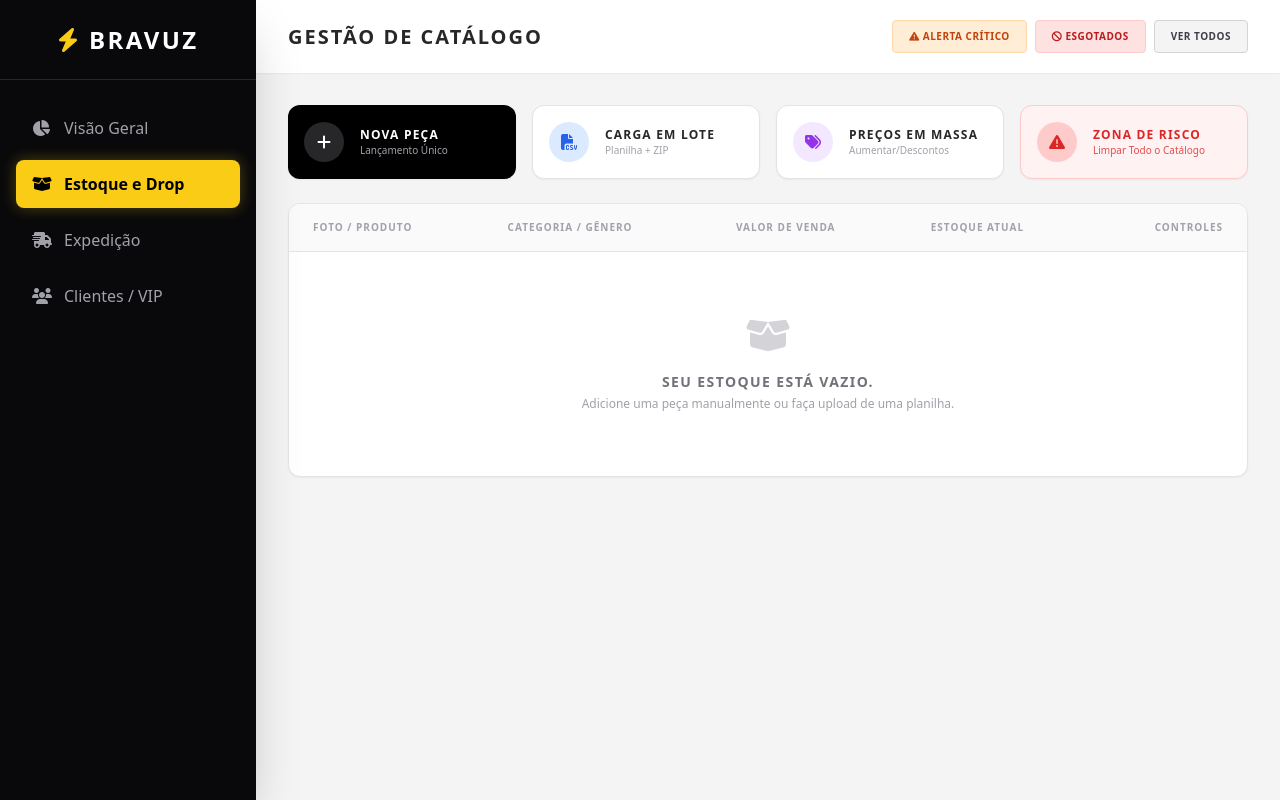
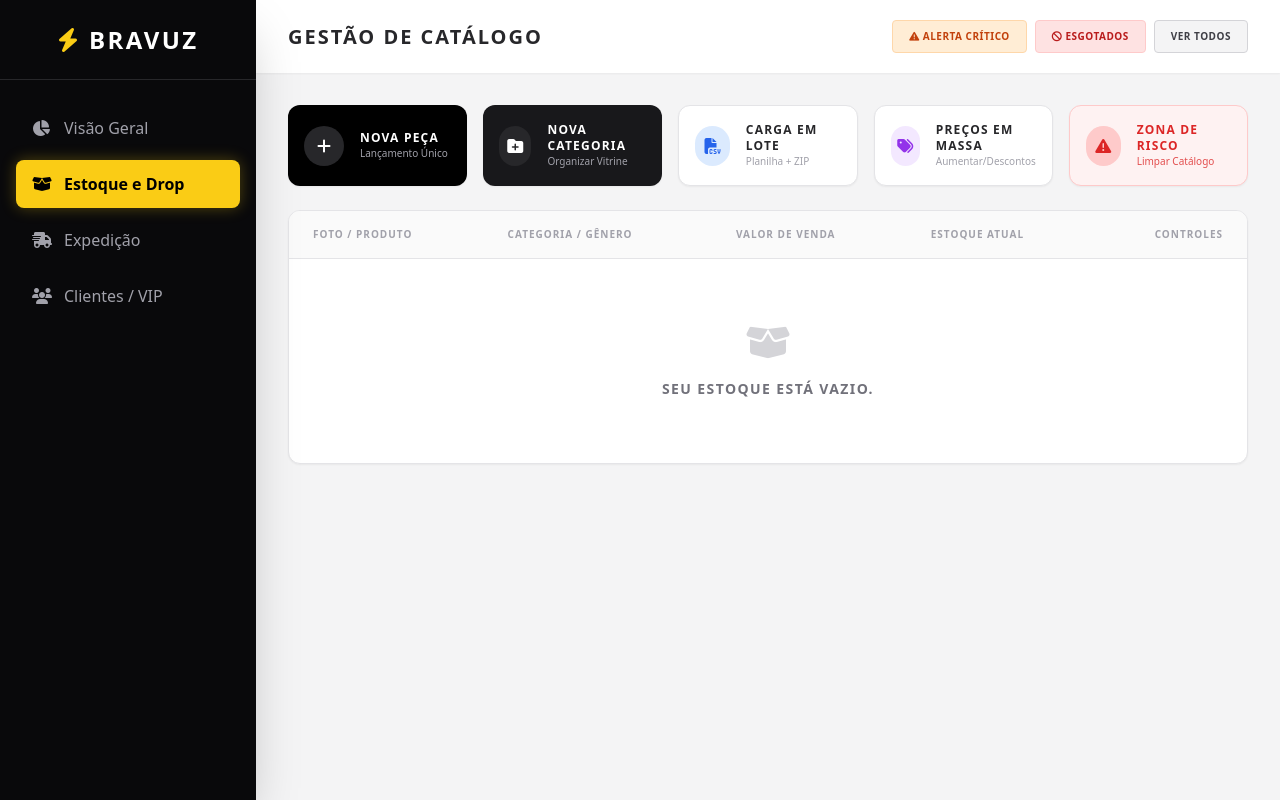
Before and after one commit to DevLeonan/bravuz, a Django app: page /painel/produtos/ in a window 1280 px wide. Run offline with Django 5.2, Linux system fonts and the light colour scheme; the visitor is signed in with stand-in values (Sample User, id 1); data that the repository does not hold is empty; some libraries are stand-ins or nearby versions.

Commit message:
Adicionando criador de categorias nativo dentro do painel de controle

```diff
--- a/painel/templates/painel/produtos.html
+++ b/painel/templates/painel/produtos.html
@@ -57,7 +57,7 @@
 
         <main class="p-8 w-full max-w-7xl mx-auto space-y-6">
 
-            <div class="grid grid-cols-1 md:grid-cols-2 lg:grid-cols-4 gap-4">
+            <div class="grid grid-cols-1 sm:grid-cols-2 lg:grid-cols-5 gap-4">
                 <button onclick="abrirModal('modal-add')" class="bg-black text-white p-4 rounded-xl shadow-sm flex items-center gap-4 hover:bg-zinc-800 transition-colors group">
                     <div class="bg-zinc-800 w-10 h-10 rounded-full flex items-center justify-center group-hover:bg-yellow-400 group-hover:text-black transition-colors">
                         <i class="fa-solid fa-plus"></i>
@@ -65,6 +65,16 @@
                     <div class="text-left">
                         <p class="text-xs font-black uppercase tracking-widest">Nova Peça</p>
                         <p class="text-[10px] text-zinc-400">Lançamento Único</p>
+                    </div>
+                </button>
+
+                <button onclick="abrirModal('modal-add-categoria')" class="bg-zinc-900 text-white p-4 rounded-xl shadow-sm flex items-center gap-4 hover:bg-zinc-800 transition-colors group">
+                    <div class="bg-zinc-800 w-10 h-10 rounded-full flex items-center justify-center group-hover:bg-yellow-400 group-hover:text-black transition-colors">
+                        <i class="fa-solid fa-folder-plus"></i>
+                    </div>
+                    <div class="text-left">
+                        <p class="text-xs font-black uppercase tracking-widest">Nova Categoria</p>
+                        <p class="text-[10px] text-zinc-400">Organizar Vitrine</p>
                     </div>
                 </button>
 
@@ -97,7 +107,7 @@
                         </div>
                         <div class="text-left">
                             <p class="text-xs font-black uppercase tracking-widest">Zona de Risco</p>
-                            <p class="text-[10px] opacity-80">Limpar Todo o Catálogo</p>
+                            <p class="text-[10px] opacity-80">Limpar Catálogo</p>
                         </div>
                     </button>
                 </form>
@@ -174,7 +184,6 @@
                                 <td colspan="5" class="px-6 py-16 text-center">
                                     <i class="fa-solid fa-box-open text-4xl text-zinc-300 mb-4 block"></i>
                                     <p class="text-zinc-500 font-bold uppercase tracking-widest text-sm">Seu estoque está vazio.</p>
-                                    <p class="text-zinc-400 text-xs mt-1">Adicione uma peça manualmente ou faça upload de uma planilha.</p>
                                 </td>
                             </tr>
                             {% endfor %}
@@ -205,7 +214,7 @@
                 </div>
 
                 <div>
-                    <label class="block text-[10px] font-bold text-zinc-500 uppercase tracking-wider mb-1">Estoque Inicial (Unidades)</label>
+                    <label class="block text-[10px] font-bold text-zinc-500 uppercase tracking-wider mb-1">Estoque Inicial</label>
                     <input type="number" name="estoque" value="10" required class="w-full border border-zinc-300 rounded p-2 text-sm focus:ring-2 focus:ring-black outline-none bg-zinc-50">
                 </div>
 
@@ -217,7 +226,7 @@
                 </div>
 
                 <div>
-                    <label class="block text-[10px] font-bold text-zinc-500 uppercase tracking-wider mb-1">Departamento (Gênero)</label>
+                    <label class="block text-[10px] font-bold text-zinc-500 uppercase tracking-wider mb-1">Departamento</label>
                     <select name="genero" class="w-full border border-zinc-300 rounded p-2 text-sm focus:ring-2 focus:ring-black outline-none bg-white">
                         <option value="U">Unissex</option>
                         <option value="M">Masculino</option>
@@ -236,7 +245,7 @@
                         <span class="text-xs font-black text-yellow-800 uppercase tracking-wide">Ativar Promoção</span>
                     </label>
                     <div>
-                        <input type="number" step="0.01" name="preco_promocional" placeholder="R$ Preço com Desconto" class="w-full border border-yellow-300 rounded p-2 text-sm focus:ring-2 focus:ring-yellow-500 outline-none bg-white">
+                        <input type="number" step="0.01" name="preco_promocional" placeholder="R$ Preço Desconto" class="w-full border border-yellow-300 rounded p-2 text-sm focus:ring-2 focus:ring-yellow-500 outline-none bg-white">
                     </div>
                 </div>
 
@@ -248,6 +257,23 @@
                 <div class="md:col-span-2 pt-4 flex justify-end">
                     <button type="submit" class="bg-black text-white font-black uppercase tracking-widest text-xs py-3 px-8 rounded hover:bg-yellow-400 hover:text-black transition-colors shadow-md w-full">Adicionar ao Estoque</button>
                 </div>
+            </form>
+        </div>
+    </div>
+
+    <div id="modal-add-categoria" class="fixed inset-0 bg-black bg-opacity-70 z-50 justify-center items-center hidden backdrop-blur-sm">
+        <div class="bg-white w-full max-w-md rounded-xl shadow-2xl p-6 relative">
+            <button onclick="fecharModal('modal-add-categoria')" class="absolute top-4 right-4 text-zinc-400 hover:text-black"><i class="fa-solid fa-xmark text-2xl"></i></button>
+            <h2 class="text-lg font-black text-zinc-900 uppercase tracking-widest mb-4 border-b pb-2"><i class="fa-solid fa-folder-plus text-yellow-500 mr-2"></i> Criar Nova Categoria</h2>
+
+            <form method="POST" action="/painel/produtos/" class="space-y-4 mt-4">
+                {% csrf_token %}
+                <input type="hidden" name="acao" value="criar_categoria">
+                <div>
+                    <label class="block text-[10px] font-bold text-zinc-500 uppercase tracking-wider mb-1">Nome da Categoria (Ex: Camisetas, Bones, Jeans)</label>
+                    <input type="text" name="nome_categoria" required placeholder="Ex: Bermudas Cargo" class="w-full border border-zinc-300 rounded p-2.5 text-sm bg-zinc-50 focus:ring-2 focus:ring-black outline-none font-bold">
+                </div>
+                <button type="submit" class="w-full bg-black text-white px-6 py-3 font-black uppercase tracking-widest text-xs rounded hover:bg-yellow-400 hover:text-black transition-colors mt-2 shadow-md">Salvar Categoria</button>
             </form>
         </div>
     </div>
@@ -295,7 +321,7 @@
 
                 <div class="md:col-span-2">
                     <label class="block text-[10px] font-bold text-zinc-500 uppercase tracking-wider mb-1">Tamanhos Disponíveis</label>
-                    <input type="text" name="tamanhos" id="edit-tamanhos" placeholder="Exemplo: P, M, G, GG (Deixe em branco se for tamanho único)" class="w-full border border-zinc-300 rounded p-2 text-sm focus:ring-2 focus:ring-black outline-none bg-zinc-50">
+                    <input type="text" name="tamanhos" id="edit-tamanhos" class="w-full border border-zinc-300 rounded p-2 text-sm focus:ring-2 focus:ring-black outline-none bg-zinc-50">
                 </div>
 
                 <div class="md:col-span-2 bg-yellow-50 p-4 rounded border border-yellow-200 grid grid-cols-2 gap-4 items-center">
@@ -304,7 +330,7 @@
                         <span class="text-xs font-black text-yellow-800 uppercase tracking-wide">Ativar Promoção</span>
                     </label>
                     <div>
-                        <input type="number" step="0.01" name="preco_promocional" id="edit-promo-preco" placeholder="R$ Preço Desconto" class="w-full border border-yellow-300 rounded p-2 text-sm focus:ring-2 focus:ring-yellow-500 outline-none bg-white">
+                        <input type="number" step="0.01" name="preco_promocional" id="edit-promo-preco" class="w-full border border-yellow-300 rounded p-2 text-sm focus:ring-2 focus:ring-yellow-500 outline-none bg-white">
                     </div>
                 </div>
 
@@ -324,15 +350,6 @@
         <div class="bg-white w-full max-w-md rounded-xl shadow-2xl p-6 relative">
             <button onclick="fecharModal('modal-csv')" class="absolute top-4 right-4 text-zinc-400 hover:text-black"><i class="fa-solid fa-xmark text-2xl"></i></button>
             <h2 class="text-lg font-black text-zinc-900 uppercase tracking-widest mb-2 border-b pb-2"><i class="fa-solid fa-file-csv text-blue-500 mr-2"></i> Carga em Lote</h2>
-
-            <div class="bg-blue-50 border border-blue-100 rounded-lg p-4 mb-6 mt-4">
-                <p class="text-[10px] text-blue-600 font-bold uppercase tracking-widest mb-1">A ordem das colunas (.CSV):</p>
-                <ol class="text-xs text-blue-900 font-mono bg-white p-2 rounded border border-blue-200">
-                    <li>1. Nome | 2. Preço | 3. Categoria</li>
-                    <li>4. Nome da Foto | 5. Gênero (M/F/U) | 6. Estoque</li>
-                </ol>
-            </div>
-
             <form method="POST" action="/painel/produtos/" enctype="multipart/form-data" class="space-y-4">
                 {% csrf_token %}
                 <input type="hidden" name="acao" value="importar_csv">
@@ -341,7 +358,7 @@
                     <input type="file" name="arquivo_csv" accept=".csv" required class="border border-zinc-300 rounded p-2 w-full text-sm bg-zinc-50">
                 </div>
                 <div>
-                    <label class="block text-[10px] font-bold text-zinc-500 uppercase tracking-wider mb-1">Fotos Compactadas (.ZIP) - Opcional</label>
+                    <label class="block text-[10px] font-bold text-zinc-500 uppercase tracking-wider mb-1">Fotos (.ZIP) - Opcional</label>
                     <input type="file" name="arquivo_zip" accept=".zip" class="border border-zinc-300 rounded p-2 w-full text-sm bg-zinc-50">
                 </div>
                 <button type="submit" class="w-full bg-black text-white px-6 py-3 font-black uppercase tracking-widest text-xs rounded hover:bg-zinc-800 transition-colors mt-2">Iniciar Importação</button>
@@ -353,13 +370,12 @@
         <div class="bg-white w-full max-w-md rounded-xl shadow-2xl p-6 relative">
             <button onclick="fecharModal('modal-massa')" class="absolute top-4 right-4 text-zinc-400 hover:text-black"><i class="fa-solid fa-xmark text-2xl"></i></button>
             <h2 class="text-lg font-black text-zinc-900 uppercase tracking-widest mb-4 border-b pb-2"><i class="fa-solid fa-tags text-purple-500 mr-2"></i> Alteração em Bloco</h2>
-
             <form method="POST" action="/painel/produtos/" class="space-y-4 mt-4">
                 {% csrf_token %}
                 <input type="hidden" name="acao" value="ajuste_em_massa">
                 <div class="grid grid-cols-2 gap-4">
                     <div>
-                        <label class="block text-[10px] font-bold text-zinc-500 uppercase tracking-wider mb-1">Categoria (Marca)</label>
+                        <label class="block text-[10px] font-bold text-zinc-500 uppercase tracking-wider mb-1">Categoria</label>
                         <select name="categoria_massa" class="w-full border border-zinc-300 rounded p-2 text-sm bg-zinc-50">
                             <option value="todas">Todas as Peças</option>
                             {% for cat in categorias %}<option value="{{ cat.id }}">{{ cat.nome }}</option>{% endfor %}
@@ -375,7 +391,7 @@
                 </div>
                 <div>
                     <label class="block text-[10px] font-bold text-zinc-500 uppercase tracking-wider mb-1">Porcentagem (%)</label>
-                    <input type="number" name="porcentagem" min="1" max="100" placeholder="Ex: 10 para aplicar 10%" required class="w-full border border-zinc-300 rounded p-2 text-sm bg-zinc-50 focus:ring-2 focus:ring-black">
+                    <input type="number" name="porcentagem" min="1" max="100" required class="w-full border border-zinc-300 rounded p-2 text-sm bg-zinc-50 focus:ring-2 focus:ring-black">
                 </div>
                 <button type="submit" class="w-full bg-purple-600 text-white px-6 py-3 font-black uppercase tracking-widest text-xs rounded hover:bg-purple-700 transition-colors mt-2">Processar Recálculo</button>
             </form>
@@ -391,7 +407,6 @@
             document.getElementById(idModal).classList.remove('modal-aberto');
         }
 
-        // Função do Javascript atualizada para receber também o campo 'tamanhos'
         function abrirModalEdicao(id, nome, preco, estoque, genero, categoriaId, isPromo, precoPromo, tamanhos) {
             document.getElementById('edit-id').value = id;
             document.getElementById('edit-nome').value = nome;
@@ -403,7 +418,6 @@
 
             const promoCheck = document.getElementById('edit-promo-check');
             promoCheck.checked = (isPromo === 'True');
-
             document.getElementById('edit-promo-preco').value = precoPromo !== 'None' ? parseFloat(precoPromo.replace(',', '.')).toFixed(2) : '';
 
             abrirModal('modal-editar');
--- a/painel/views.py
+++ b/painel/views.py
@@ -3,6 +3,7 @@ from django.contrib.auth.decorators import user_passes_test
 from django.http import JsonResponse
 from django.db.models import Sum, Count, Avg, Q
 from django.utils import timezone
+from django.utils.text import slugify
 from loja.models import Produto, Categoria
 from pagamentos.models import Pedido, ItemPedido
 from clientes.models import Cliente
@@ -105,6 +106,19 @@ def gerenciar_produtos(request):
                 imagem=imagem, tamanhos=tamanhos
             )
 
+        # 👑 NOVA FUNÇÃO: CRIAR CATEGORIA DIRETO PELO PAINEL
+        elif acao == 'criar_categoria':
+            nome_categoria = request.POST.get('nome_categoria')
+            if nome_categoria:
+                slug_categoria = slugify(nome_categoria)
+                # Só cria se já não existir uma com a mesma URL/Slug
+                if not Categoria.objects.filter(slug=slug_categoria).exists():
+                    Categoria.objects.create(
+                        nome=nome_categoria.strip().title(),
+                        slug=slug_categoria
+                    )
+            return redirect('/painel/produtos/')
+
         elif acao == 'editar':
             produto_id = request.POST.get('produto_id')
             produto = Produto.objects.get(id=produto_id)
@@ -130,7 +144,7 @@ def gerenciar_produtos(request):
         elif acao == 'limpar_catalogo':
             Produto.objects.all().delete()
 
-        # SUPER FUNÇÃO: Alteração de Preços em Massa (Markup/Desconto por Categoria)
+        # SUPER FUNÇÃO: Alteração de Preços em Massa
         elif acao == 'ajuste_em_massa':
             categoria_filter = request.POST.get('categoria_massa')
             tipo_ajuste = request.POST.get('tipo_ajuste')
@@ -168,7 +182,7 @@ def gerenciar_produtos(request):
                     prod.preco_promocional = prod.preco * (1 - porcentagem_desc)
                     prod.save()
 
-        # MOTOR DE IMPORTAÇÃO CONJUGADO ATUALIZADO (CSV + IMAGENS EM ZIP + TAMANHOS)
+        # MOTOR DE IMPORTAÇÃO CONJUGADO (CSV CORRIGIDO)
         elif acao == 'importar_csv':
             arquivo_csv = request.FILES.get('arquivo_csv')
             arquivo_zip = request.FILES.get('arquivo_zip')
@@ -211,12 +225,10 @@ def gerenciar_produtos(request):
                             if ',' in preco_str and '.' in preco_str:
                                 preco_str = preco_str.replace('.', '')
                             preco_str = preco_str.replace(',', '.').strip()
-                            nome_cat = linha[2].strip()
+                            nome_cat = inline[2].strip() if 'inline' in locals() else linha[2].strip()
                             caminho_imagem_original = linha[3].strip() if len(linha) > 3 else ""
-                            genero_csv = linha[4].strip().upper() if len(linha) > 4 else 'U'
+                            genero_csv = linha[4].strip().upper() if len(linha) > 4 else 'U' # 🔧 CORRIGIDO AQUI DE INLINE PARA LINHA
                             estoque_csv = int(linha[5].strip()) if len(linha) > 5 and linha[5].strip().isdigit() else 10
-
-                            # Suporte para a 7ª coluna opcional de tamanhos na planilha Excel/CSV
                             tamanhos_csv = linha[6].strip() if len(linha) > 6 else ""
 
                             if genero_csv not in ['M', 'F', 'U']: genero_csv = 'U'
@@ -225,11 +237,11 @@ def gerenciar_produtos(request):
                                 preco_final = Decimal(preco_str)
                                 if preco_final > Decimal('99999.00'): preco_final = Decimal('0.00')
 
-                                slug_cat = nome_cat.lower().strip().replace(' ', '-')
+                                slug_cat = slugify(nome_cat)
                                 categoria, _ = Categoria.objects.get_or_create(slug=slug_cat, defaults={'nome': nome_cat.title()})
 
                                 produto_criado = Produto.objects.create(
-                                    nome=nome_peca, preco=preco_final, categoria=categoria,
+                                    nome=nome_peca, preco=preco_final, category=categoria,
                                     estoque=estoque_csv, genero=genero_csv, tamanhos=tamanhos_csv,
                                     descricao="Importado em lote via CSV"
                                 )
```
